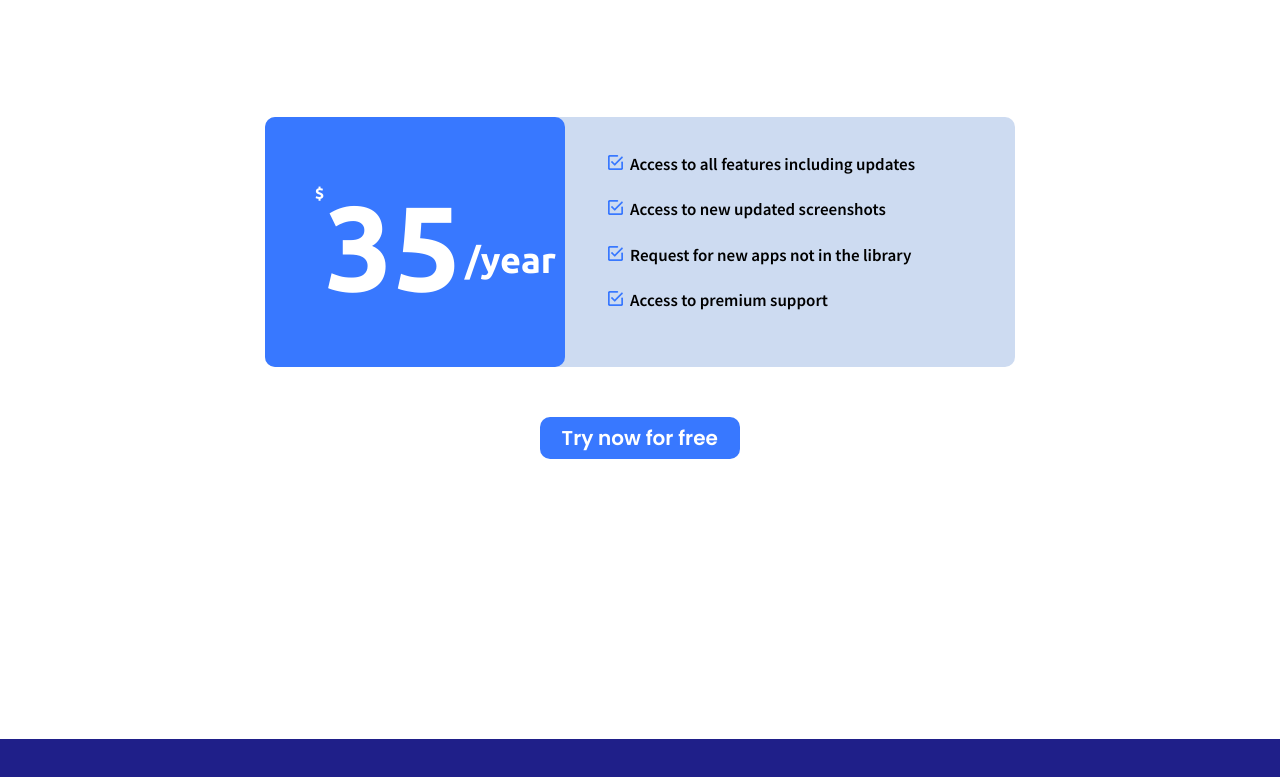
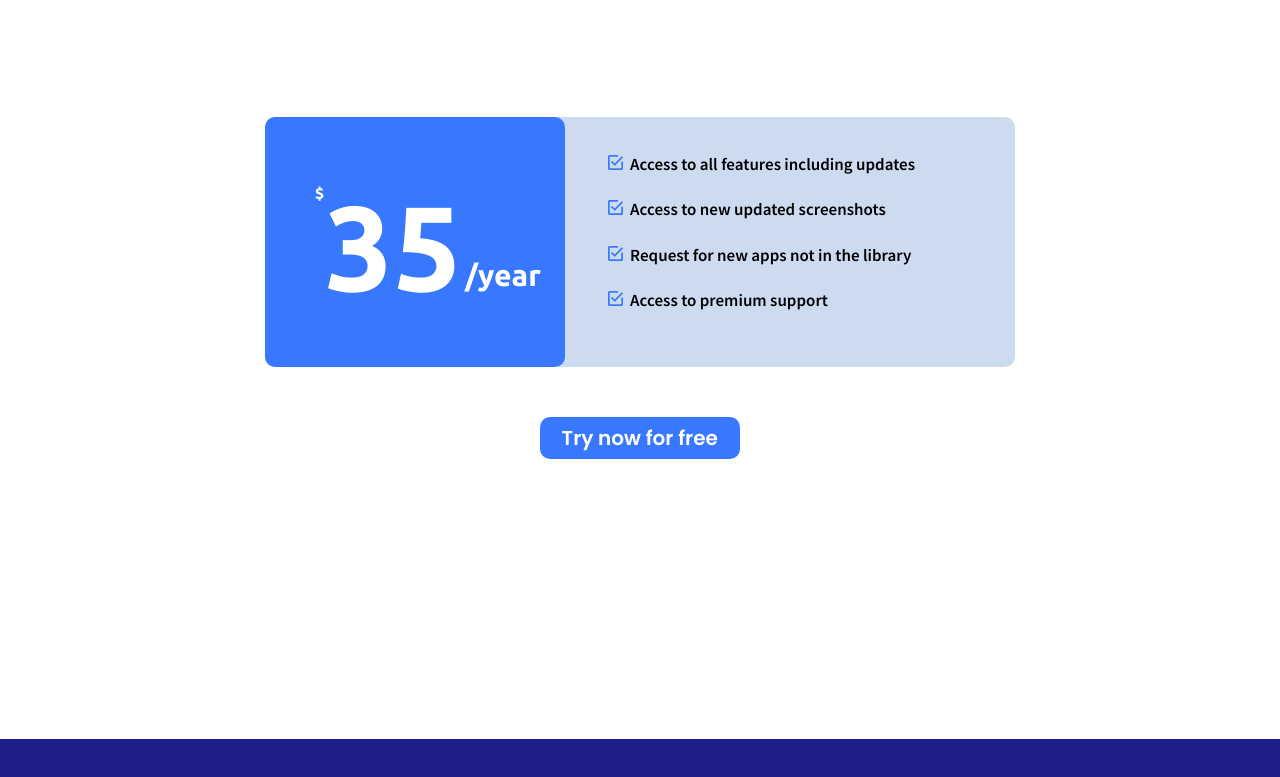
Before and after one commit to askshot/canvas, a plain HTML site: page index.html in a window 1280 px wide. Shown: the part 2655-3432 px from the top of the page. Drawn offline with Linux system fonts and the light colour scheme.

Commit message:
resize pricing css

```diff
--- a/css/style.css
+++ b/css/style.css
@@ -802,12 +802,12 @@ header {
 
 .duration {
     position: relative;
-    top: -120px;
+    top: -100px;
     left: 200px;
     color: #ffffff;
     font-family: "Ubuntu","Source Sans Pro";
     font-weight: 700;
-    font-size: 36px;
+    font-size: 30px;
 }
 
 @media (max-width:414px) {
```
